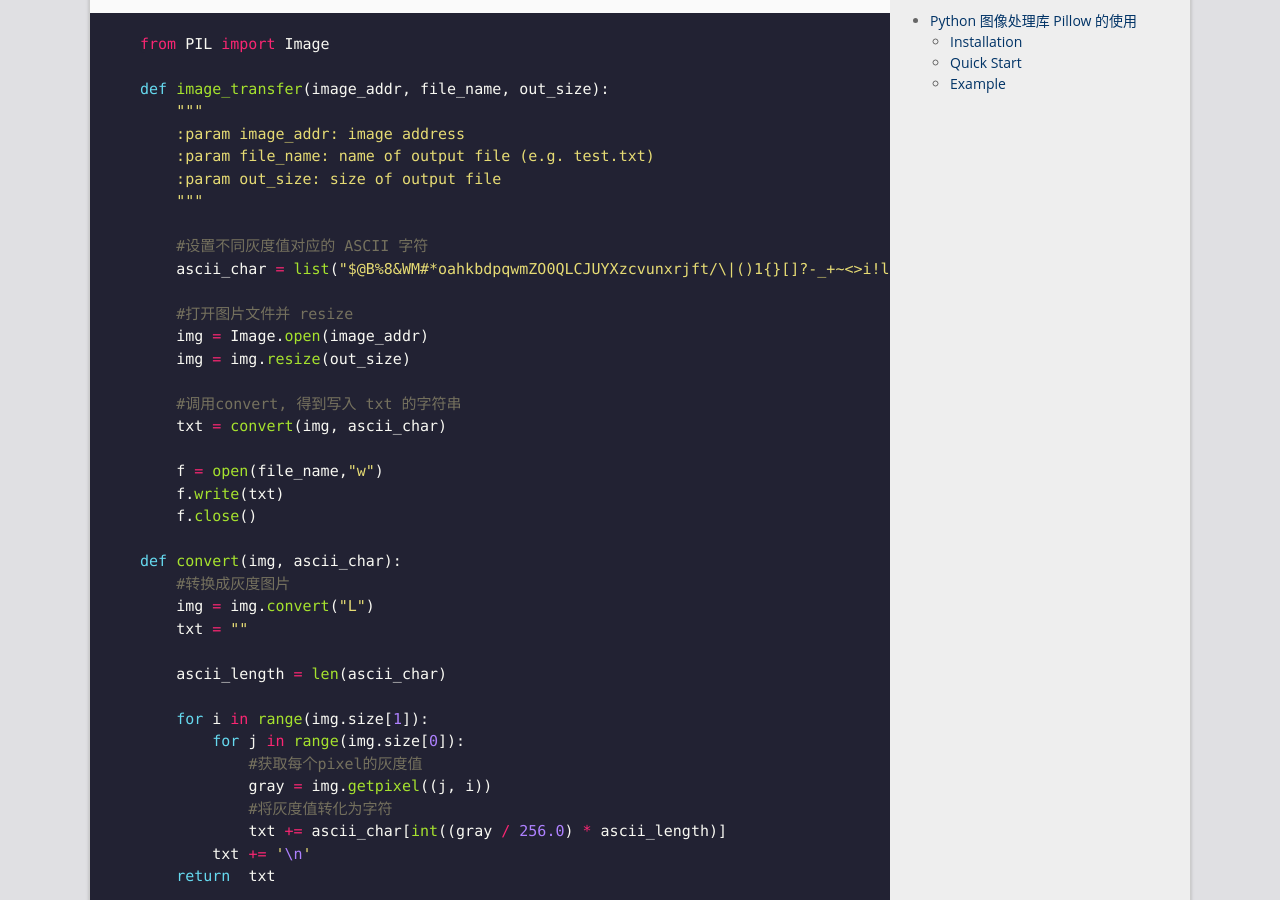
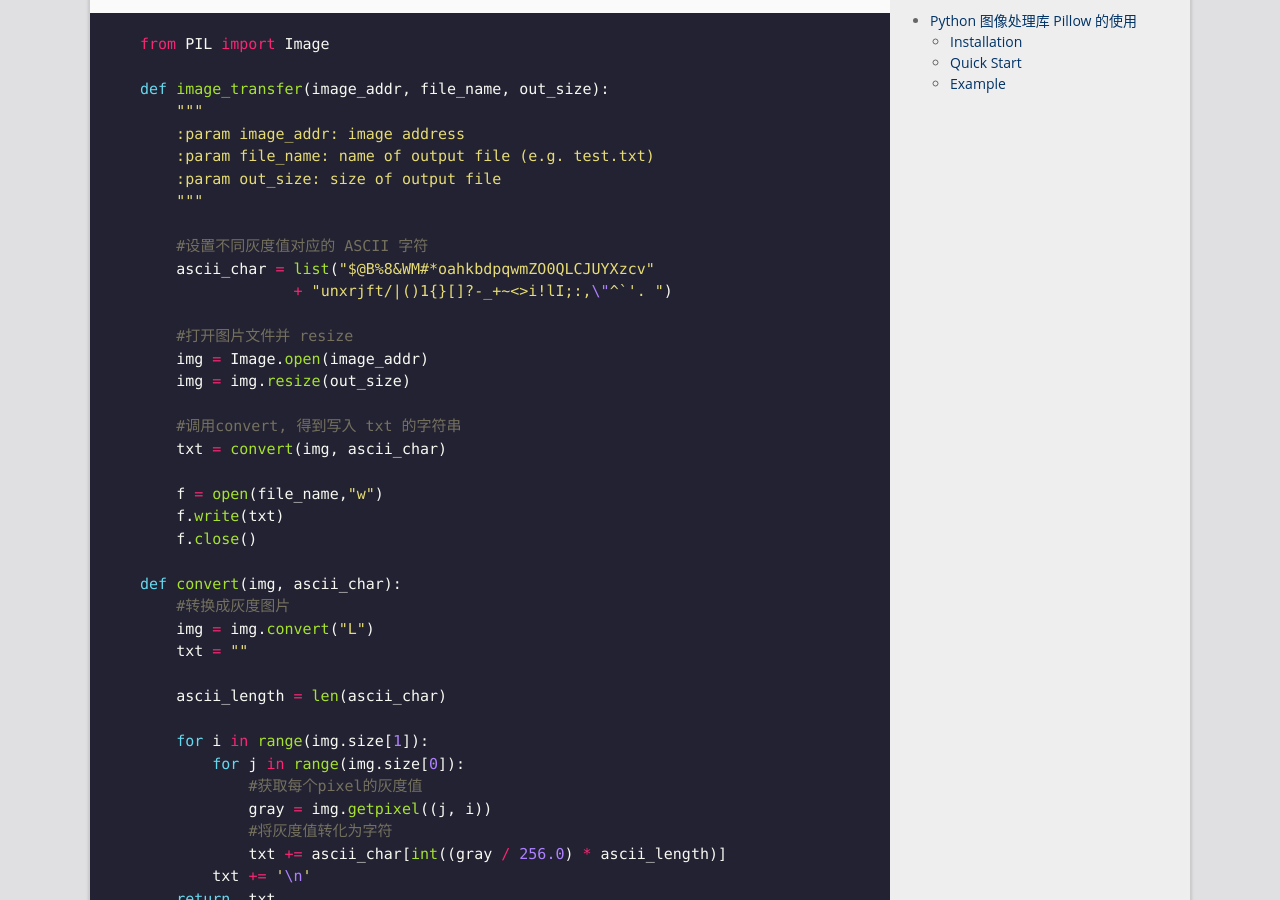
Before and after one commit to qyb225/qyb225.github.io, a Jekyll site: the page built from _posts/2017-09-03-Py-Pillow.md, in a window 1280 px wide and 900 px high, scrolled down 1678 px. Built offline with Jekyll 4.4.1, drawn with Linux system fonts in a browser that asks for light colours.

Commit message:
modify code in python pillow

```diff
--- a/_posts/2017-09-03-Py-Pillow.md
+++ b/_posts/2017-09-03-Py-Pillow.md
@@ -83,7 +83,8 @@ def image_transfer(image_addr, file_name, out_size):
     """
 
     #设置不同灰度值对应的 ASCII 字符
-    ascii_char = list("$@B%8&WM#*oahkbdpqwmZO0QLCJUYXzcvunxrjft/\|()1{}[]?-_+~<>i!lI;:,\"^`'. ")
+    ascii_char = list("$@B%8&WM#*oahkbdpqwmZO0QLCJUYXzcv"
+                 + "unxrjft/|()1{}[]?-_+~<>i!lI;:,\"^`'. ")
 
     #打开图片文件并 resize
     img = Image.open(image_addr)
@@ -127,4 +128,4 @@ image_transfer("./batman.jpg", "./batman.txt", (265, 70))
 
 **batman.txt**
 
-![batman.txt](../images/python/pil_batman_txt.jpg)
+![batman_txt](../images/python/pil_batman_txt.jpg)
```
